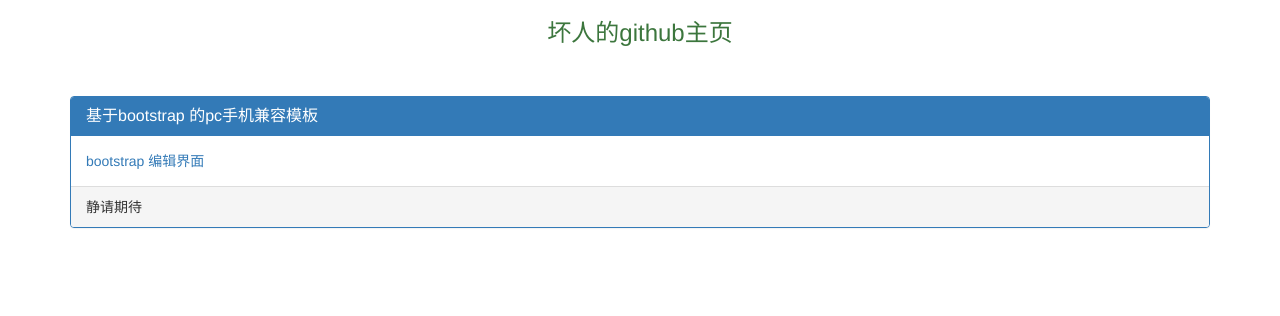
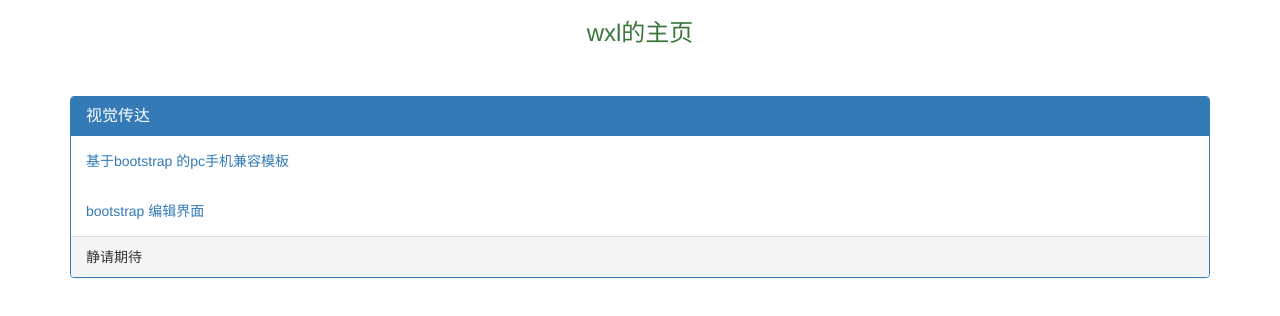
Before and after one commit to lhyxcxy/lhyxcxy.github.io, a plain HTML site: page index.html in a window 1280 px wide. Drawn offline with Linux system fonts and the light colour scheme.

Commit message:
Update index.html

```diff
--- a/index.html
+++ b/index.html
@@ -14,13 +14,17 @@
 	<div class="row clearfix">
 		<div class="col-md-12 column" style="text-algin:center;">
 			<h3 class="text-center text-success">
-				坏人的github主页
+				wxl的主页
 			</h3>
 			<div class="panel panel-primary" style="margin-top:50px;">
 				<div class="panel-heading">
 					<h3 class="panel-title">
-						<a href="https://lhyxcxy.github.io/b_templet/index.html">基于bootstrap 的pc手机兼容模板<a/>
+						<a href="https://lhyxcxy.github.io/b_sjcd/index.html">视觉传达<a/>
 					</h3>
+				</div>
+
+				<div class="panel-body">
+				<a href="https://lhyxcxy.github.io/b_templet/index.html">基于bootstrap 的pc手机兼容模板<a/>
 				</div>
 				<div class="panel-body">
 				<a href="https://lhyxcxy.github.io/b_editor/index.html">	bootstrap 编辑界面</a>
```
